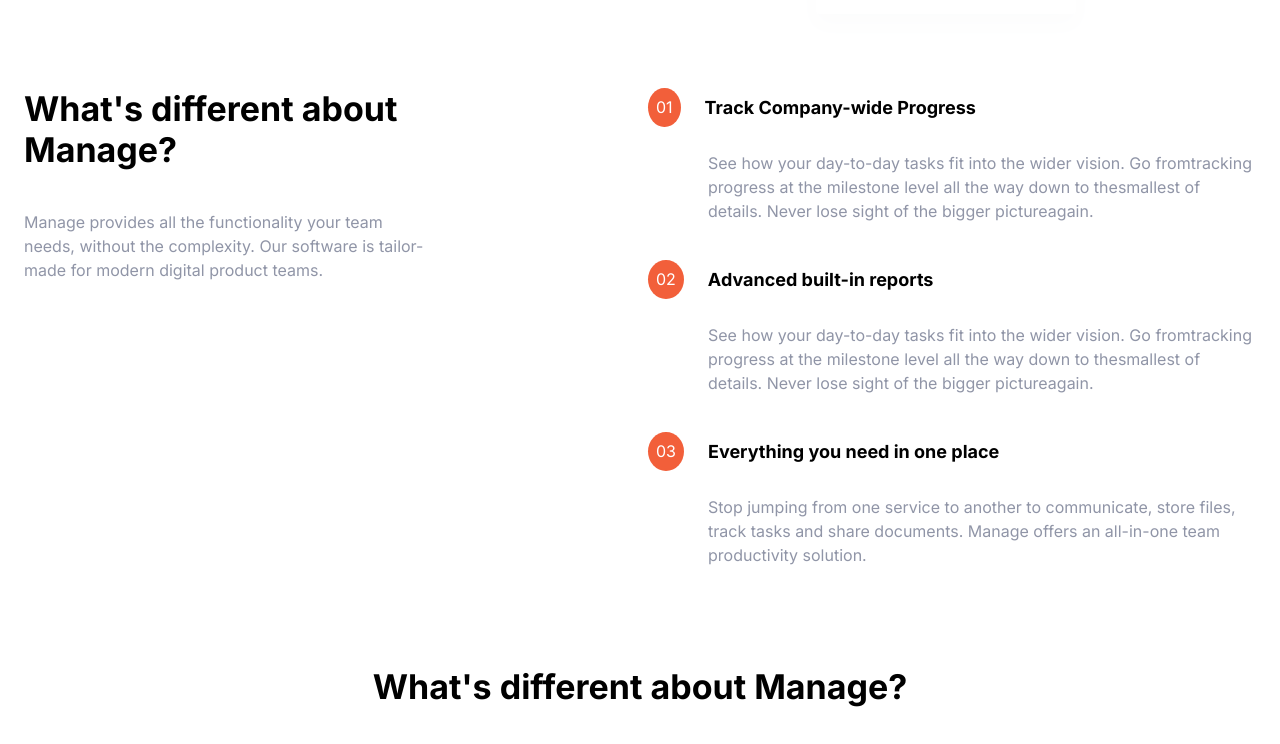
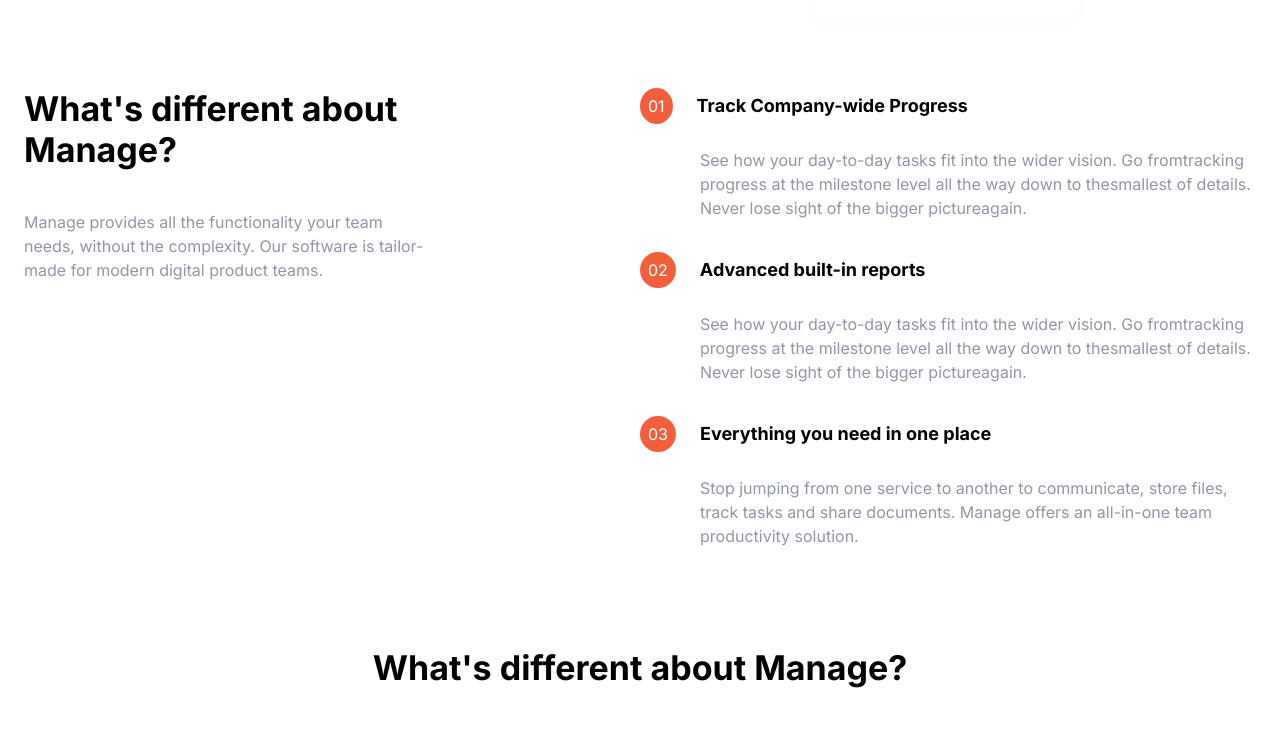
Before and after one commit to uzair-meer/manage-landing-page, a Next.js app: page / in a window 1280 px wide. Shown: the part 615-1359 px from the top of the page. Built offline with nearby package versions, Linux system fonts and the light colour scheme.

Commit message:
about us secion gap removed

```diff
--- a/src/app/components/aboutUs/aboutUs.js
+++ b/src/app/components/aboutUs/aboutUs.js
@@ -6,7 +6,7 @@ Button;
 export default function AboutUs() {
   return (
     <div className="container feature">
-      <div className="flex  space-between">
+      <div className="flex  gap-0">
         <div className="flex-col about-content w-50 ">
           <h1 className="w-28 f-34">What&apos;s different about Manage? </h1>
           <p className="gray w-24 mt-40 line-15">
--- a/src/app/globals.css
+++ b/src/app/globals.css
@@ -73,7 +73,7 @@
     gap: 1rem;
 }
 .gap-2{
-    gap: 2.3rem;
+    gap: 2rem;
 }
 
 .space-x-6{
@@ -89,7 +89,7 @@
 .circle{
     border-radius: 50%;
     background-color: #F25f3A;
-    padding: 0.6rem 0.5rem;
+    padding: 0.5rem;
     text-align: center;
     color: white;
 }
@@ -225,6 +225,7 @@ line-height: 2.5rem;
   }
   .circle{
     margin-left: -10px;
+    padding: 0.6rem 0.5rem;
   }
     }
 .mt-0{
@@ -232,7 +233,9 @@ line-height: 2.5rem;
 }
 
 
-
+.gap-0{
+    gap: 0;
+}
 
 @media (max-width: 860px) {
 
```
